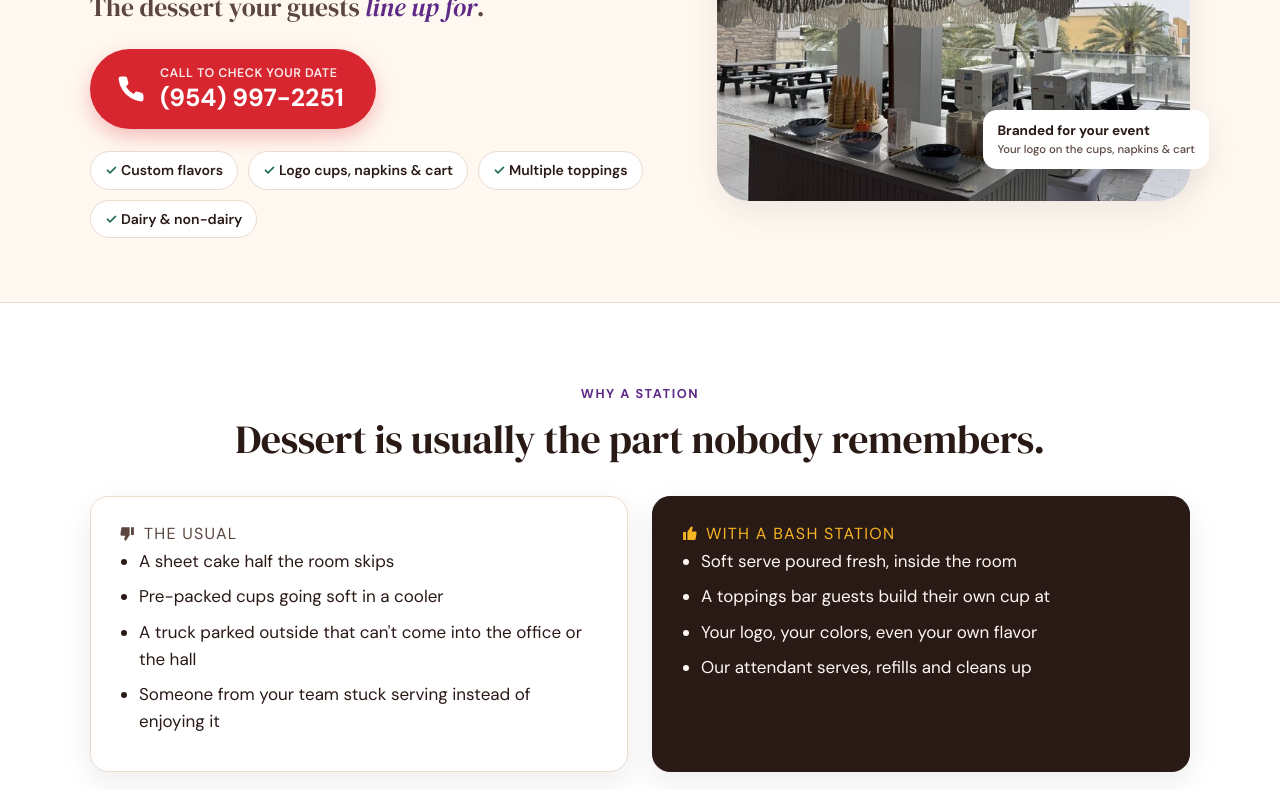
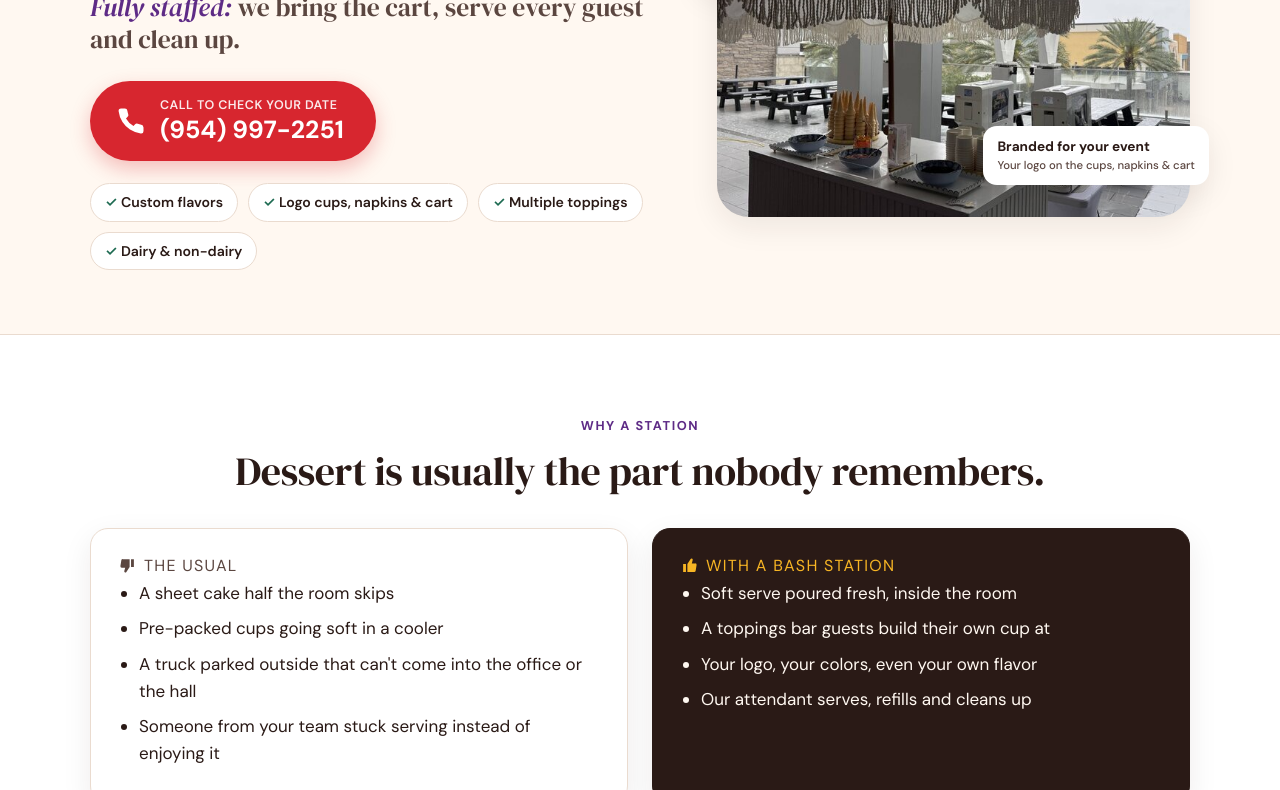
Before and after one commit to yosef-a11y/bash-landing, a plain HTML site: page ice-cream-cart/index.html in a window 1280 px wide. Shown: the part 293-1083 px from the top of the page. Drawn offline with Linux system fonts and the light colour scheme; a web font is replaced by a local one.

Commit message:
Replace the hero tagline with lines that answer the searcher's worry
Cart page: Fully staffed: we bring the cart, serve every guest and clean
up. Machine rental page: Delivered, set up and ready to pour in about
30 minutes.

Co-Authored-By: Claude Opus 5.5 <noreply@anthropic.com>
Claude-Session: https://claude.ai/code/session_01PUseb4Rbz1nD2nFdCVoPbr

```diff
--- a/ice-cream-cart/index.html
+++ b/ice-cream-cart/index.html
@@ -46,7 +46,7 @@
     <div class="wrap hero-grid">
       <div class="hero-text">
         <h1 data-kw>Ice cream cart for events</h1>
-        <p class="hero-sub">The dessert your guests <em>line up for</em>.</p>
+        <p class="hero-sub"><em>Fully staffed:</em> we bring the cart, serve every guest and clean up.</p>
         <div class="hero-call">
           <a class="mobile-only btn btn-primary btn-call btn-xl" data-phone href="tel:+19549972251"><svg class="ic" viewBox="0 0 24 24" aria-hidden="true"><path d="M22 16.9v3a2 2 0 0 1-2.2 2 19.8 19.8 0 0 1-8.6-3.1 19.5 19.5 0 0 1-6-6A19.8 19.8 0 0 1 2.1 4.2 2 2 0 0 1 4.1 2h3a2 2 0 0 1 2 1.7c.1 1 .4 1.9.7 2.8a2 2 0 0 1-.5 2.1L8 9.9a16 16 0 0 0 6 6l1.3-1.3a2 2 0 0 1 2.1-.4c.9.3 1.8.6 2.8.7a2 2 0 0 1 1.7 2z" fill="currentColor"/></svg><span><small>Call to check your date</small><span class="num">(954) 997-2251</span></span></a>
           <a class="desk-only btn btn-primary btn-xl" href="#quote"><span><small>Check your date</small>Get a quote</span></a>
```
Also changed, not shown: soft-serve/index.html (+1 -1 lines).
